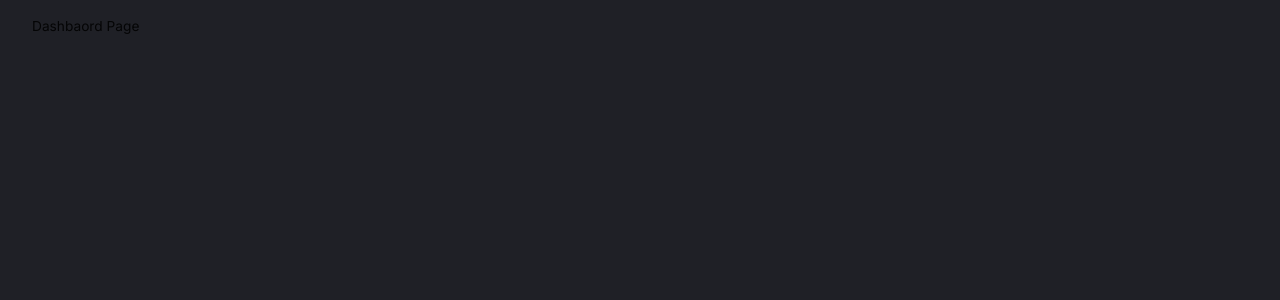
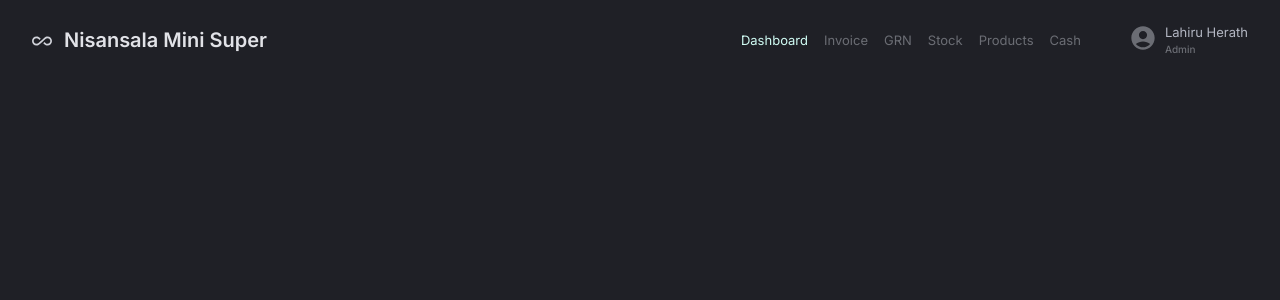
Before and after one commit to Lahiru-Herath/Nisansala-Mini-Super-POS, a React (Vite) app in the folder client/: page /dashboard in a window 1280 px wide. Shown: the top 300 px of the page. Built offline with nearby package versions, Linux system fonts and the light colour scheme; no server answers.

Commit message:
Navbar is completed. Dashboard layout is to be started. - (12/07/2024)

```diff
--- a/client/src/App.jsx
+++ b/client/src/App.jsx
@@ -4,6 +4,7 @@ import { useMemo } from "react";
 import { themeSettings } from "./theme";
 import { BrowserRouter, Route, Routes } from "react-router-dom";
 import Login from "./scenes/login";
+import Dashboard from "./scenes/dashboard";
 
 function App() {
 	const theme = useMemo(() => createTheme(themeSettings), []);
@@ -20,10 +21,7 @@ function App() {
 					>
 						<Routes>
 							<Route path="/" element={<Login />} />
-							<Route
-								path="/dashboard"
-								element={<div>Dashbaord Page</div>}
-							/>
+							<Route path="/dashboard" element={<Dashboard />} />
 						</Routes>
 					</Box>
 				</ThemeProvider>
--- /dev/null
+++ b/client/src/scenes/dashboard/index.jsx
@@ -0,0 +1,8 @@
+import React from "react";
+import Navbar from "../navbar";
+
+const Dashboard = () => {
+	return <Navbar />;
+};
+
+export default Dashboard;
--- a/client/src/scenes/navbar/index.jsx
+++ b/client/src/scenes/navbar/index.jsx
@@ -1,7 +1,148 @@
-import React from "react";
+import React, { useState } from "react";
+import { Link } from "react-router-dom";
+import AllInclusiveIcon from "@mui/icons-material/AllInclusive";
+import AccountCircleIcon from "@mui/icons-material/AccountCircle";
+import { Box, Typography, useTheme } from "@mui/material";
+import FlexBetween from "@/components/FlexBetween";
 
 const Navbar = () => {
-	return <div>Navbar</div>;
+	const { palette } = useTheme();
+	const [selected, setSelected] = useState("dashboard");
+	return (
+		<FlexBetween mb="0.25rem" p="0.5rem 0rem" color={palette.grey[300]}>
+			{/* LEFT SIDE */}
+			<FlexBetween gap="0.75rem">
+				<AllInclusiveIcon sx={{ fontSize: "20px" }} />
+				<Typography variant="h3">Nisansala Mini Super</Typography>
+			</FlexBetween>
+
+			{/* RIGHT SIDE */}
+			<FlexBetween gap="3rem">
+				<Typography
+					variant="h5"
+					sx={{ "&:hover": { color: palette.primary[100] } }}
+				>
+					<Link
+						to="/dashboard"
+						onClick={() => setSelected("dashboard")}
+						style={{
+							textDecoration: "inherit",
+							marginRight: "1rem",
+							color:
+								selected === "dashboard"
+									? palette.primary[100]
+									: palette.grey[700],
+						}}
+					>
+						Dashboard
+					</Link>
+					<Link
+						to="/dashboard"
+						onClick={() => setSelected("invoice")}
+						style={{
+							textDecoration: "inherit",
+							marginRight: "1rem",
+							color:
+								selected === "invoice"
+									? palette.primary[100]
+									: palette.grey[700],
+						}}
+					>
+						Invoice
+					</Link>
+					<Link
+						to="/dashboard"
+						onClick={() => setSelected("grn")}
+						style={{
+							textDecoration: "inherit",
+							marginRight: "1rem",
+							color:
+								selected === "grn"
+									? palette.primary[100]
+									: palette.grey[700],
+						}}
+					>
+						GRN
+					</Link>
+					<Link
+						to="/dashboard"
+						onClick={() => setSelected("stock")}
+						style={{
+							textDecoration: "inherit",
+							marginRight: "1rem",
+							color:
+								selected === "stock"
+									? palette.primary[100]
+									: palette.grey[700],
+						}}
+					>
+						Stock
+					</Link>
+					<Link
+						to="/dashboard"
+						onClick={() => setSelected("item-registry")}
+						style={{
+							textDecoration: "inherit",
+							marginRight: "1rem",
+							color:
+								selected === "item-registry"
+									? palette.primary[100]
+									: palette.grey[700],
+						}}
+					>
+						Products
+					</Link>
+					<Link
+						to="/dashboard"
+						onClick={() => setSelected("cash-registry")}
+						style={{
+							textDecoration: "inherit",
+							color:
+								selected === "cash-registry"
+									? palette.primary[100]
+									: palette.grey[700],
+						}}
+					>
+						Cash
+					</Link>
+				</Typography>
+				<FlexBetween gap="0.5rem">
+					<Link
+						to="/userinfo"
+						onClick={() => setSelected("userinfo")}
+						style={{
+							textDecoration: "inherit",
+							color:
+								selected === "userinfo"
+									? "inherit"
+									: palette.grey[700],
+						}}
+					>
+						<AccountCircleIcon
+							sx={{
+								fontSize: "28px",
+								"&:hover": { color: palette.primary[100] },
+							}}
+						/>
+					</Link>
+					<Box>
+						<Typography
+							variant="h5"
+							sx={{ "&:hover": { color: palette.primary[100] } }}
+						>
+							Lahiru Herath
+						</Typography>
+						<Typography
+							variant="h6"
+							sx={{ "&:hover": { color: palette.primary[100] } }}
+						>
+							Admin
+						</Typography>
+					</Box>
+				</FlexBetween>
+			</FlexBetween>
+		</FlexBetween>
+	);
 };
 
 export default Navbar;
--- a/client/src/theme.js
+++ b/client/src/theme.js
@@ -82,7 +82,7 @@ export const themeSettings = {
         h3: {
             fontFamily: ["Inter", "sans-serif"].join(","),
             fontSize: 20,
-            fontWeight: 800,
+            fontWeight: 600,
             color: tokens.grey[200],
         },
         h4: {
@@ -93,7 +93,7 @@ export const themeSettings = {
         },
         h5: {
             fontFamily: ["Inter", "sans-serif"].join(","),
-            fontSize: 12,
+            fontSize: 13, // The original fontsize was 12px
             fontWeight: 400,
             color: tokens.grey[500],
         },
```
